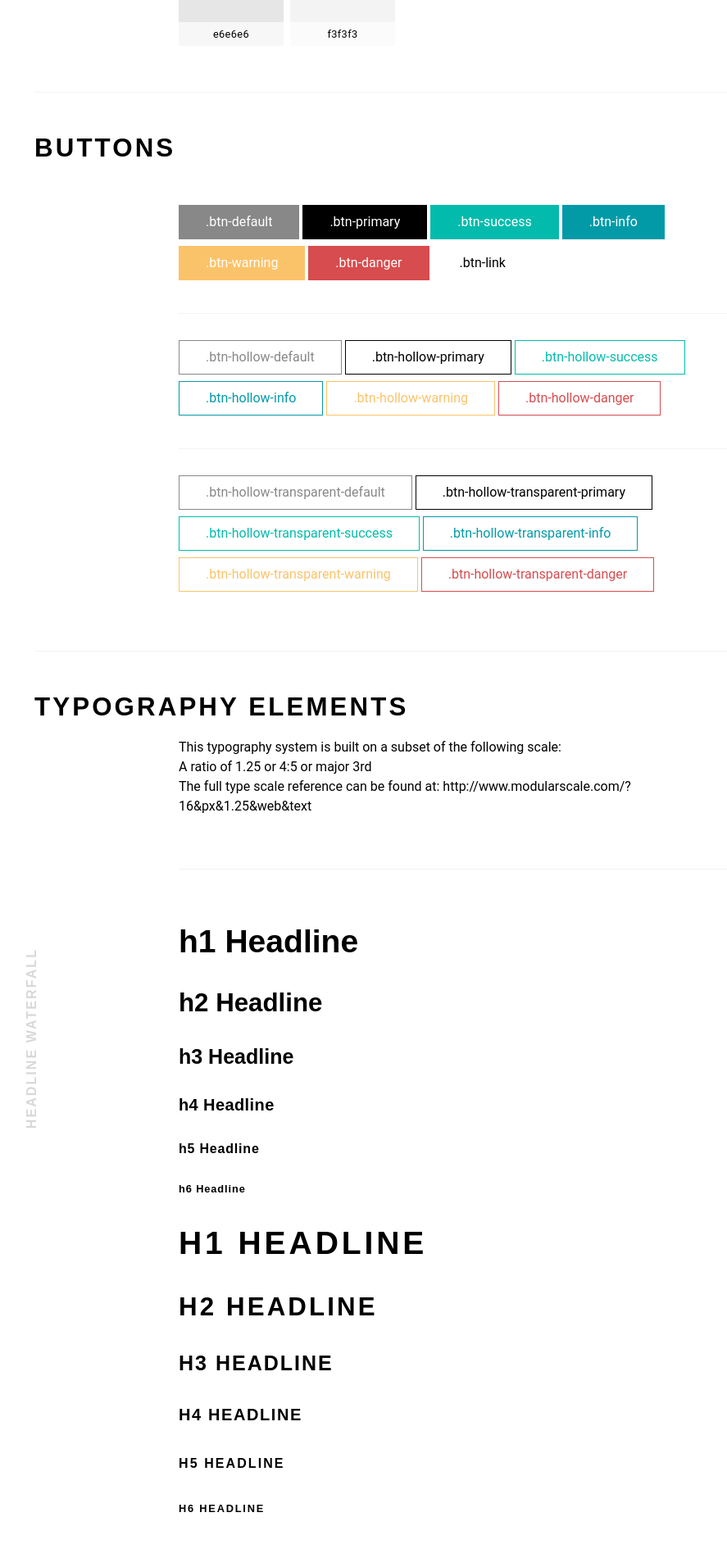
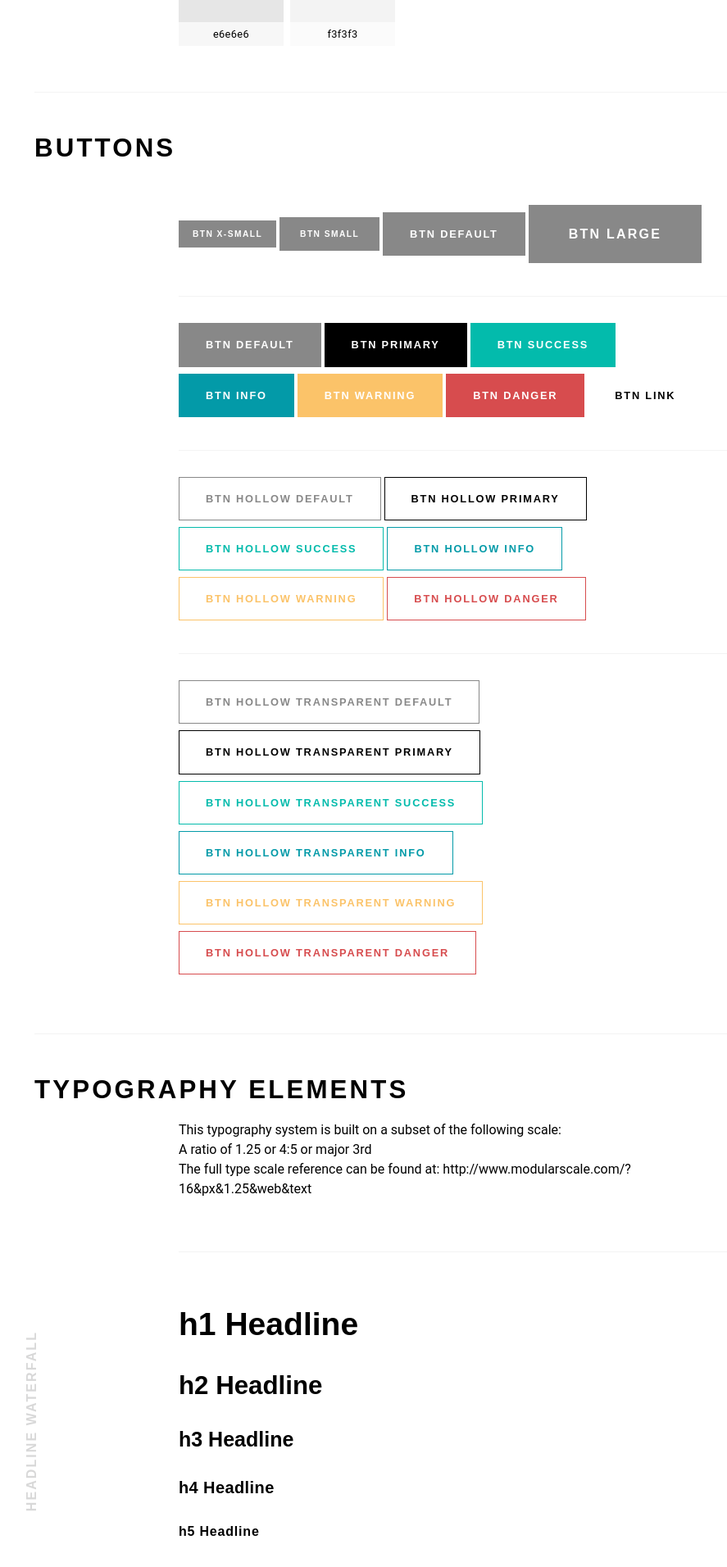
Before and after one commit to generationtux/styleguide, a Jekyll site: the page built from atoms.html, in a window 1280 px wide. Shown: the part 688-2600 px from the top of the page at 82% size, without its empty margins (86-973 px from the left). Built offline with Jekyll 4.4.1, drawn with Linux system fonts in a browser that asks for light colours; comment, search, counter and statistics services are not loaded.

Commit message:
button and typography adjustments

```diff
--- a/_scss/theme.scss
+++ b/_scss/theme.scss
@@ -78,8 +78,6 @@ $container-buffer-size: $type-spacing-xl;
 			position: absolute;
 			top: 50%;
 			margin: auto;
-			font-size: 12.8px;
-			line-height: 1.3;
 			display: inline-block;
 			box-shadow: 0 6px 6px -2px rgba(0,0,0,.2), 0 16px 16px -2px rgba(0,0,0,.2);
 			opacity: 0;
--- a/atoms.html
+++ b/atoms.html
@@ -97,50 +97,57 @@ permalink: /atoms/
       <div class="row vspace-sm-top-lg vspace-sm-btm-lg">
         <div class="col-sm-10 col-sm-offset-1 col-lg-8 col-lg-offset-2">
 
-          <!-- Standard button -->
-          <button type="button" class="btn btn-default vspace-xs-btm-sm">.btn-default</button>
-          <!-- Provides extra visual weight and identifies the primary action in a set of buttons -->
-          <button type="button" class="btn btn-primary vspace-xs-btm-sm">.btn-primary</button>
-          <!-- Indicates a successful or positive action -->
-          <button type="button" class="btn btn-success vspace-xs-btm-sm">.btn-success</button>
-          <!-- Contextual button for informational alert messages -->
-          <button type="button" class="btn btn-info vspace-xs-btm-sm">.btn-info</button>
-          <!-- Indicates caution should be taken with this action -->
-          <button type="button" class="btn btn-warning vspace-xs-btm-sm">.btn-warning</button>
-          <!-- Indicates a dangerous or potentially negative action -->
-          <button type="button" class="btn btn-danger vspace-xs-btm-sm">.btn-danger</button>
-          <!-- Deemphasize a button by making it look like a link while maintaining button behavior -->
-          <button type="button" class="btn btn-link vspace-xs-btm-sm">.btn-link</button>
+          <button type="button" class="btn btn-default btn-xs vspace-xs-btm-sm">btn x-small</button>
+          <button type="button" class="btn btn-default btn-sm vspace-xs-btm-sm">btn small</button>
+          <button type="button" class="btn btn-default vspace-xs-btm-sm">btn default</button>
+          <button type="button" class="btn btn-default btn-lg vspace-xs-btm-sm">btn large</button>
 
           <hr class="vspace-xs-top-lg vspace-xs-btm-lg">
 
           <!-- Standard button -->
-          <button type="button" class="btn btn-hollow-default vspace-xs-btm-sm">.btn-hollow-default</button>
+          <button type="button" class="btn btn-default vspace-xs-btm-sm">btn default</button>
           <!-- Provides extra visual weight and identifies the primary action in a set of buttons -->
-          <button type="button" class="btn btn-hollow-primary vspace-xs-btm-sm">.btn-hollow-primary</button>
+          <button type="button" class="btn btn-primary vspace-xs-btm-sm">btn primary</button>
           <!-- Indicates a successful or positive action -->
-          <button type="button" class="btn btn-hollow-success vspace-xs-btm-sm">.btn-hollow-success</button>
+          <button type="button" class="btn btn-success vspace-xs-btm-sm">btn success</button>
           <!-- Contextual button for informational alert messages -->
-          <button type="button" class="btn btn-hollow-info vspace-xs-btm-sm">.btn-hollow-info</button>
+          <button type="button" class="btn btn-info vspace-xs-btm-sm">btn info</button>
           <!-- Indicates caution should be taken with this action -->
-          <button type="button" class="btn btn-hollow-warning vspace-xs-btm-sm">.btn-hollow-warning</button>
+          <button type="button" class="btn btn-warning vspace-xs-btm-sm">btn warning</button>
           <!-- Indicates a dangerous or potentially negative action -->
-          <button type="button" class="btn btn-hollow-danger vspace-xs-btm-sm">.btn-hollow-danger</button>
+          <button type="button" class="btn btn-danger vspace-xs-btm-sm">btn danger</button>
+          <!-- Deemphasize a button by making it look like a link while maintaining button behavior -->
+          <button type="button" class="btn btn-link vspace-xs-btm-sm">btn link</button>
 
           <hr class="vspace-xs-top-lg vspace-xs-btm-lg">
 
           <!-- Standard button -->
-          <button type="button" class="btn btn-hollow-transparent-default vspace-xs-btm-sm">.btn-hollow-transparent-default</button>
+          <button type="button" class="btn btn-hollow-default vspace-xs-btm-sm">btn hollow default</button>
           <!-- Provides extra visual weight and identifies the primary action in a set of buttons -->
-          <button type="button" class="btn btn-hollow-transparent-primary vspace-xs-btm-sm">.btn-hollow-transparent-primary</button>
+          <button type="button" class="btn btn-hollow-primary vspace-xs-btm-sm">btn hollow primary</button>
           <!-- Indicates a successful or positive action -->
-          <button type="button" class="btn btn-hollow-transparent-success vspace-xs-btm-sm">.btn-hollow-transparent-success</button>
+          <button type="button" class="btn btn-hollow-success vspace-xs-btm-sm">btn hollow success</button>
           <!-- Contextual button for informational alert messages -->
-          <button type="button" class="btn btn-hollow-transparent-info vspace-xs-btm-sm">.btn-hollow-transparent-info</button>
+          <button type="button" class="btn btn-hollow-info vspace-xs-btm-sm">btn hollow info</button>
           <!-- Indicates caution should be taken with this action -->
-          <button type="button" class="btn btn-hollow-transparent-warning vspace-xs-btm-sm">.btn-hollow-transparent-warning</button>
+          <button type="button" class="btn btn-hollow-warning vspace-xs-btm-sm">btn hollow warning</button>
           <!-- Indicates a dangerous or potentially negative action -->
-          <button type="button" class="btn btn-hollow-transparent-danger vspace-xs-btm-sm">.btn-hollow-transparent-danger</button>
+          <button type="button" class="btn btn-hollow-danger vspace-xs-btm-sm">btn hollow danger</button>
+
+          <hr class="vspace-xs-top-lg vspace-xs-btm-lg">
+
+          <!-- Standard button -->
+          <button type="button" class="btn btn-hollow-transparent-default vspace-xs-btm-sm">btn hollow transparent default</button>
+          <!-- Provides extra visual weight and identifies the primary action in a set of buttons -->
+          <button type="button" class="btn btn-hollow-transparent-primary vspace-xs-btm-sm">btn hollow transparent primary</button>
+          <!-- Indicates a successful or positive action -->
+          <button type="button" class="btn btn-hollow-transparent-success vspace-xs-btm-sm">btn hollow transparent success</button>
+          <!-- Contextual button for informational alert messages -->
+          <button type="button" class="btn btn-hollow-transparent-info vspace-xs-btm-sm">btn hollow transparent info</button>
+          <!-- Indicates caution should be taken with this action -->
+          <button type="button" class="btn btn-hollow-transparent-warning vspace-xs-btm-sm">btn hollow transparent warning</button>
+          <!-- Indicates a dangerous or potentially negative action -->
+          <button type="button" class="btn btn-hollow-transparent-danger vspace-xs-btm-sm">btn hollow transparent danger</button>
 
 
 
```
Also changed, not shown: _scss/components/_bootstrap-resets.scss (+22 -20 lines), _scss/components/_theme-buttons.scss (+15 -3 lines), _scss/components/_theme-typography.scss (+6 -27 lines), css/all.css.
